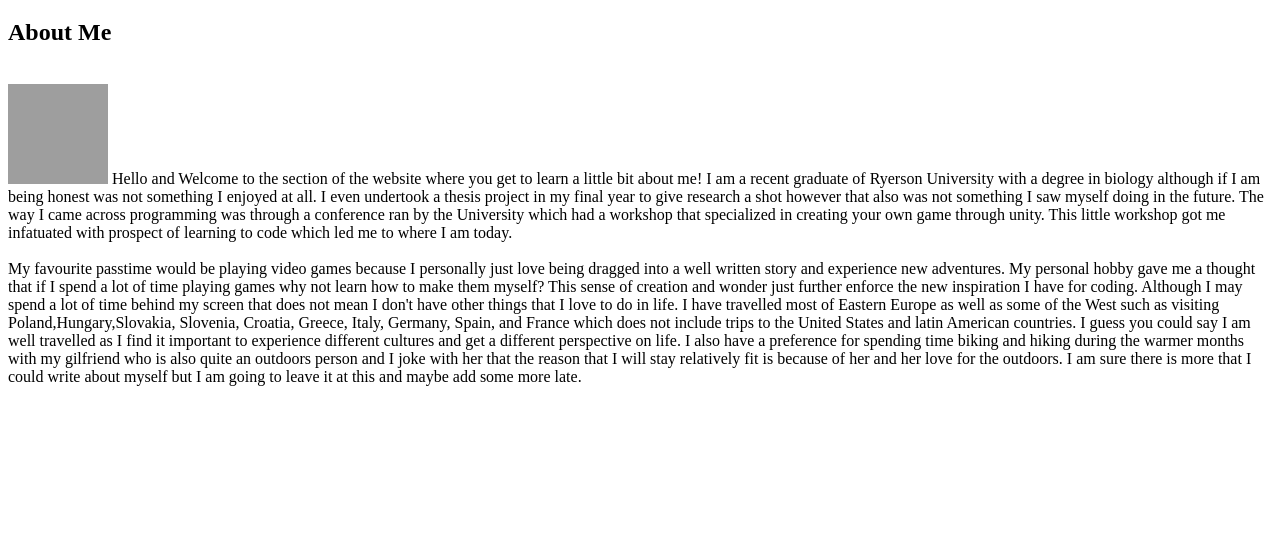
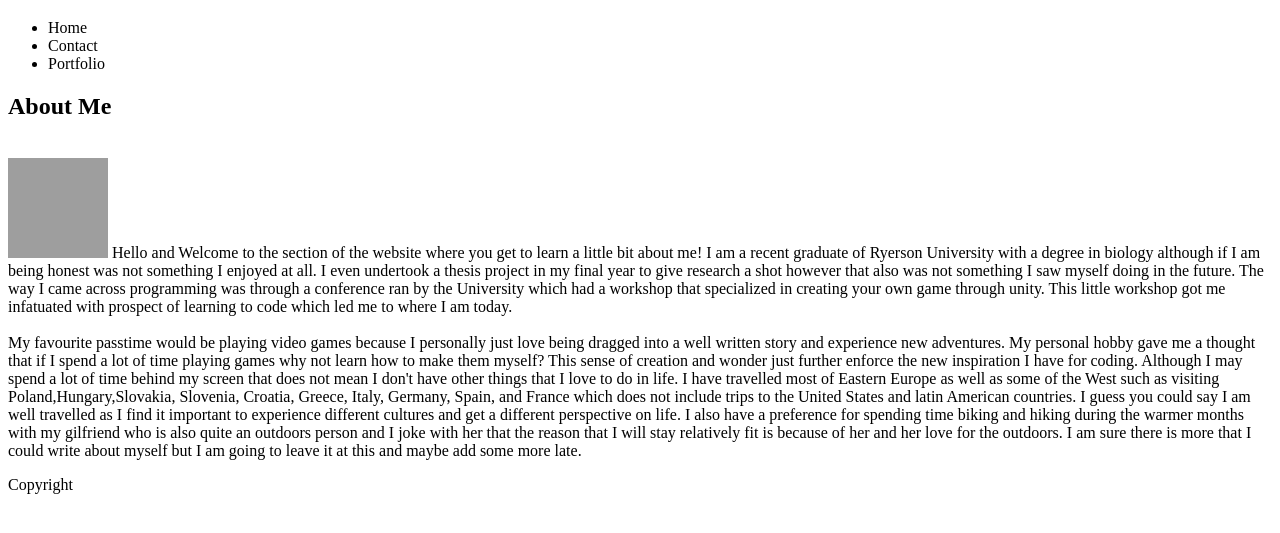
Before and after one commit to Wulfsbach/Basic-Portfolio, a plain HTML site: page index.html in a window 1280 px wide. Shown: the part 61-594 px from the top of the page. Drawn offline with Linux system fonts and the light colour scheme; grey boxes are pictures that could not be loaded.

Commit message:
Index Complete

```diff
--- a/index.html
+++ b/index.html
@@ -1,6 +1,6 @@
 <!DOCTYPE html>
 <html>
-
+<html lang="en"
 <head>
     <title>
         Edward Temelkos
@@ -9,29 +9,62 @@
 
 <body>
 
-
-    <h1>
-        Edward Temelkos
-    </h1>
-
-
-
+    <div>
+        <h1>
+            Edward Temelkos
+        </h1>
+        <ul>
+            <li>
+                Home
+            </li>
+            <li>
+                Contact
+            </li>
+            <li>
+                Portfolio
+            </li>
+        </ul>
+    </div>
     <h2>
         About Me
     </h2>
 
     <br>
-<img src="https://vignette.wikia.nocookie.net/project-pokemon/images/4/47/Placeholder.png/revision/latest?cb=20170330235552&format=original" alt="PlaceHolder" height="100" width="100">
+    <img src="https://vignette.wikia.nocookie.net/project-pokemon/images/4/47/Placeholder.png/revision/latest?cb=20170330235552&format=original"
+        alt="PlaceHolder" height="100" width="100">
     <p1>
-    Hello and Welcome to the section of the website where you get to learn a little bit about me! I am a recent graduate of Ryerson University with a degree in biology although if I am being honest was not something I enjoyed at all. I even undertook a thesis project in my final year to give research a shot however that also was not something I saw myself doing in the future. The way I came across programming was through a conference ran by the University which had a workshop that specialized in creating your own game through unity. This little workshop got me infatuated with prospect of learning to code which led me to where I am today.
+        Hello and Welcome to the section of the website where you get to learn a little bit about me! I am a recent graduate of Ryerson
+        University with a degree in biology although if I am being honest was not something I enjoyed at all. I even undertook
+        a thesis project in my final year to give research a shot however that also was not something I saw myself doing
+        in the future. The way I came across programming was through a conference ran by the University which had a workshop
+        that specialized in creating your own game through unity. This little workshop got me infatuated with prospect of
+        learning to code which led me to where I am today.
     </p1>
 
-    <br><br>
+    <br>
+    <br>
 
     <p2>
-    My favourite passtime would be playing video games because I personally just love being dragged into a well written story and experience new adventures. My personal hobby gave me a thought that if I spend a lot of time playing games why not learn how to make them myself? This sense of creation and wonder just further enforce the new inspiration I have for coding. Although I may spend a lot of time behind my screen that does not mean I don't have other things that I love to do in life. I have travelled most of Eastern Europe as well as some of the West such as visiting Poland,Hungary,Slovakia, Slovenia, Croatia, Greece, Italy, Germany, Spain, and France which does not include trips to the United States and latin American countries. I guess you could say I am well travelled as I find it important to experience different cultures and get a different perspective on life. I also have a preference for spending time biking and hiking during the warmer months with my gilfriend who is also quite an outdoors person and I joke with her that the reason that I will stay relatively fit is because of her and her love for the outdoors. I am sure there is more that I could write about myself but I am going to leave it at this and maybe add some more late.
+        My favourite passtime would be playing video games because I personally just love being dragged into a well written story
+        and experience new adventures. My personal hobby gave me a thought that if I spend a lot of time playing games why
+        not learn how to make them myself? This sense of creation and wonder just further enforce the new inspiration I have
+        for coding. Although I may spend a lot of time behind my screen that does not mean I don't have other things that
+        I love to do in life. I have travelled most of Eastern Europe as well as some of the West such as visiting Poland,Hungary,Slovakia,
+        Slovenia, Croatia, Greece, Italy, Germany, Spain, and France which does not include trips to the United States and
+        latin American countries. I guess you could say I am well travelled as I find it important to experience different
+        cultures and get a different perspective on life. I also have a preference for spending time biking and hiking during
+        the warmer months with my gilfriend who is also quite an outdoors person and I joke with her that the reason that
+        I will stay relatively fit is because of her and her love for the outdoors. I am sure there is more that I could
+        write about myself but I am going to leave it at this and maybe add some more late.
     </p2>
-<br>
+
+    <br>
+
+    <footer>
+        <p>
+            Copyright
+        </p>
+    </footer>
 </body>
 
 </html>
```
